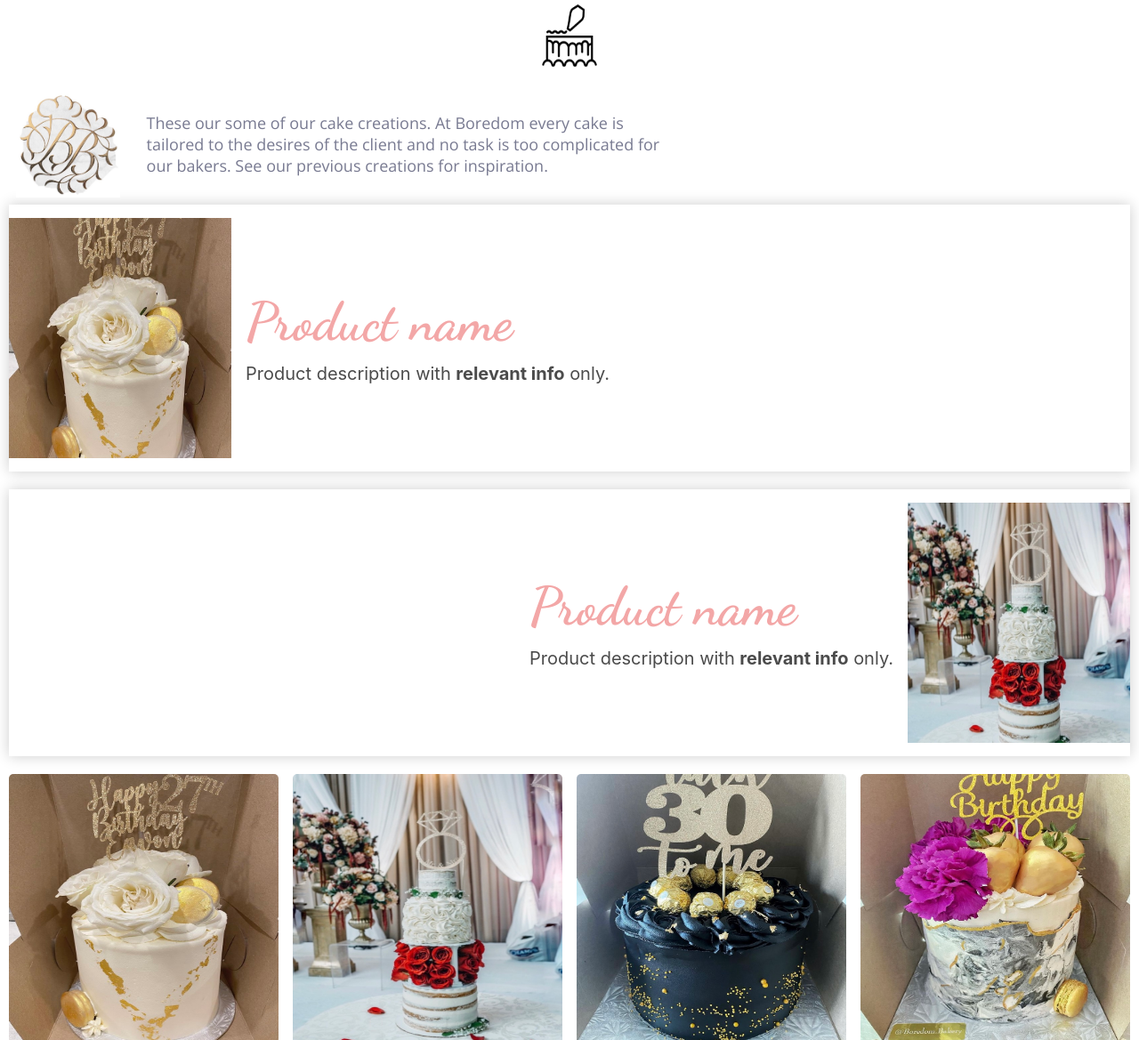
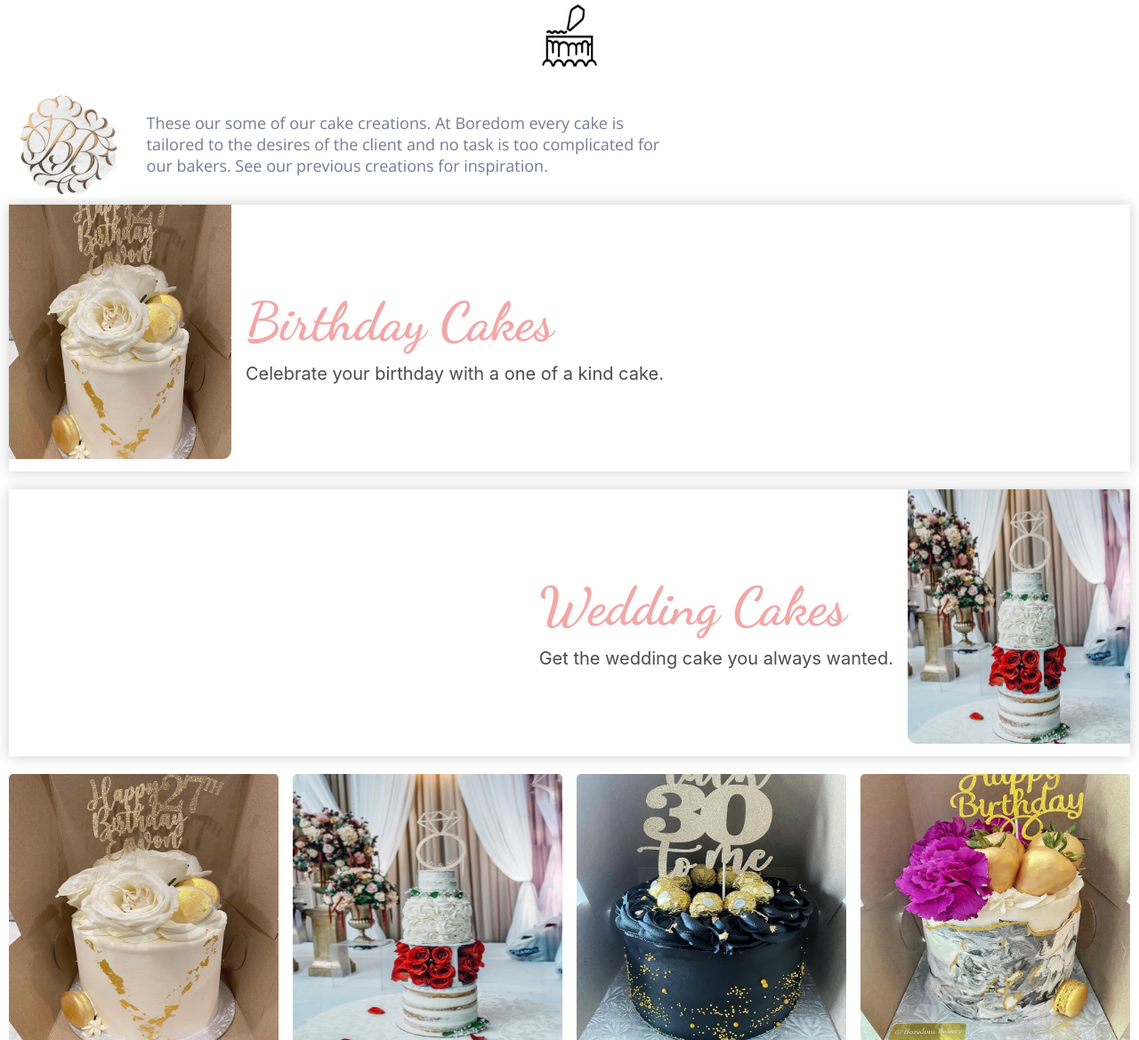
Before and after one commit to AshtonDevNow/bbakery, a PHP site: page /categories/cupcake-list.html in a window 1280 px wide. Shown: the part 137-1306 px from the top of the page at 89% size. Run offline with PHP 8.4, Linux system fonts and the light colour scheme.

Commit message:
Changed some headings

```diff
--- a/categories/cupcake-list.html
+++ b/categories/cupcake-list.html
@@ -36,8 +36,8 @@
   <div class="card-product">
     <img src="../images/white-gold-cake.jpg" />
       <div class="card-product-infos">
-        <h2>Product name</h2>
-        <p>Product description with <strong>relevant info</strong> only.</p>
+        <h2>Birthday Cakes</h2>
+        <p>Celebrate your birthday with a one of a kind cake.</p>
         </div>
   </div>
 
@@ -45,8 +45,8 @@
 
   <div class="card-product-right">
     <div class="card-product-infos">
-      <h2>Product name</h2>
-      <p>Product description with <strong>relevant info</strong> only.</p>
+      <h2>Wedding Cakes</h2>
+      <p>Get the wedding cake you always wanted.</p>
     </div>
       <img src="../images/wedding-cake.jpg" />
   </div>
--- a/style.css
+++ b/style.css
@@ -135,11 +135,13 @@ element.style {
 
 
 .card-product img {
-  height: 90%;
+  height: 100%;
   width: 250px;
   margin-top: 0%;
+  margin-bottom: 28px;
   padding-top: 0%;
   object-fit: cover;
+  border-bottom-right-radius: 10px;
 }
 
 .card-product h2 {
@@ -172,11 +174,13 @@ element.style {
 }
 
 .card-product-right img {
-  height: 90%;
+  height: 100%;
   width: 250px;
   margin-top: 0%;
+  margin-bottom: 28px;
   padding-top: 0%;
   object-fit: cover;
+  border-bottom-left-radius: 10px;
 }
 
 .card-product-right h2 {
```
